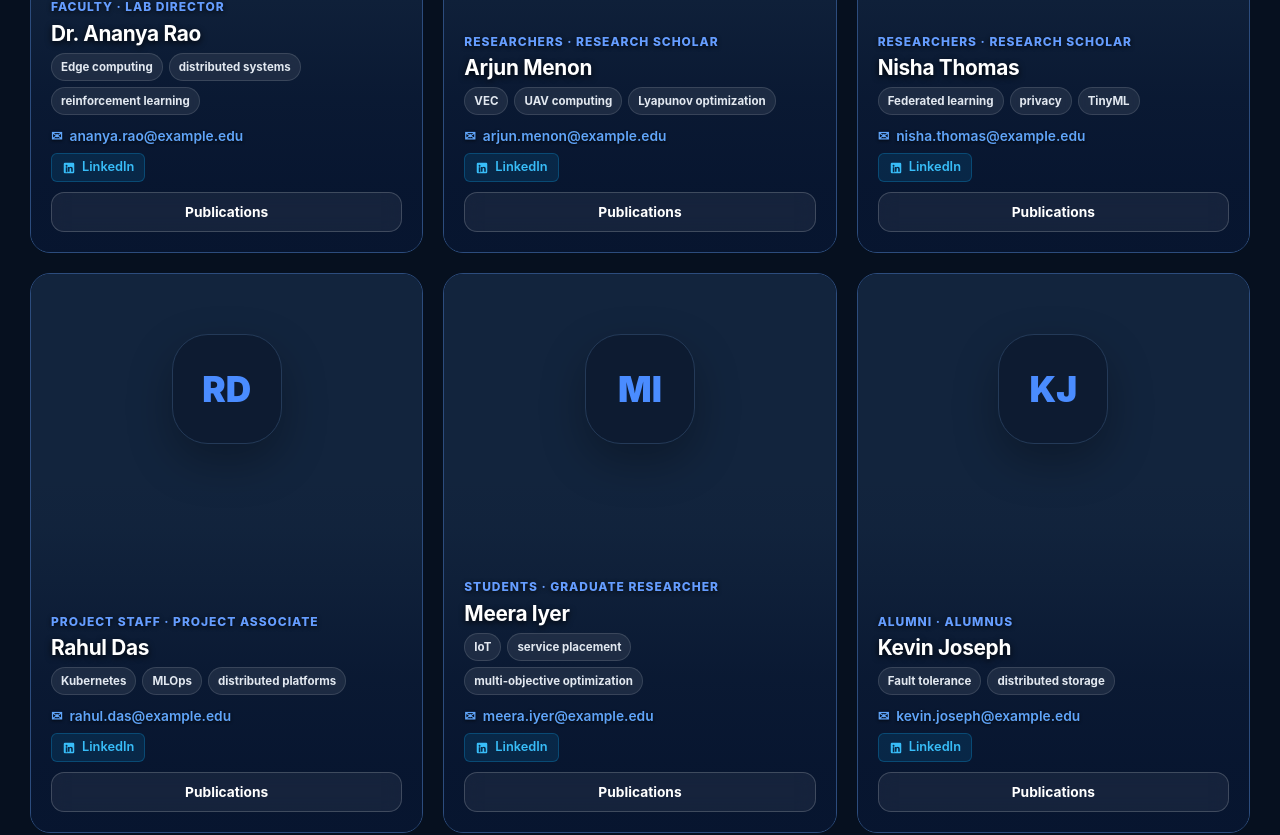
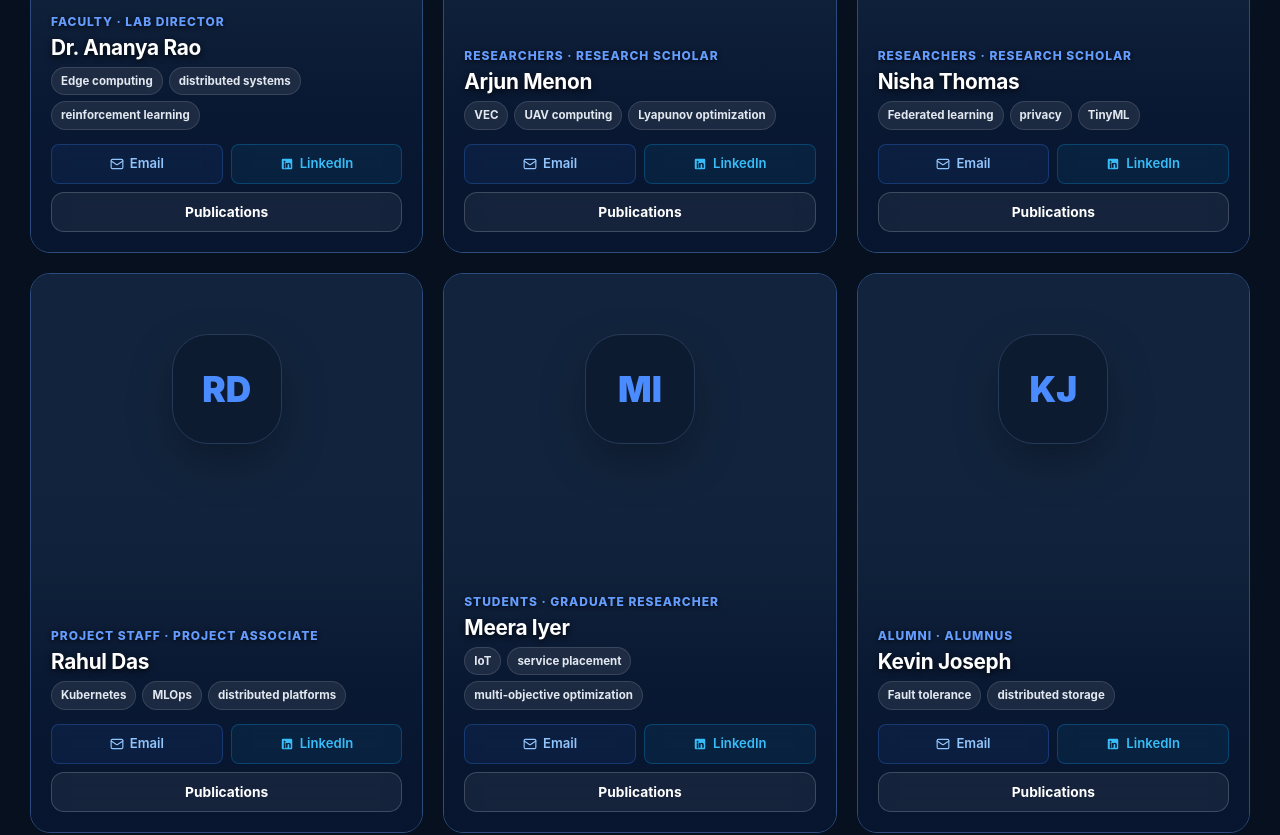
Before and after one commit to tom4k/edge-research-lab, a Next.js app: page /people in a window 1280 px wide. Shown: the part 980-1815 px from the top of the page. Built offline with nearby package versions, Linux system fonts and the light colour scheme; no server answers.

Commit message:
feat(people): replace email text with Email button alongside LinkedIn button

```diff
--- a/src/app/globals.css
+++ b/src/app/globals.css
@@ -314,55 +314,53 @@ main { min-height: 70vh; overflow: clip; }
   font-size: .72rem;
 }
 .person-actions {
-  margin-top: 10px;
+  margin-top: 14px;
   display: flex;
   flex-direction: column;
-  gap: 10px;
+  gap: 8px;
 }
-.person-links {
+.person-contact-buttons {
   display: flex;
-  flex-direction: column;
-  gap: 6px;
+  align-items: center;
+  gap: 8px;
+  width: 100%;
 }
-.person-link {
+.person-btn {
+  flex: 1;
   display: inline-flex;
   align-items: center;
-  gap: 7px;
-  font-size: 0.86rem;
+  justify-content: center;
+  gap: 6px;
+  font-size: 0.82rem;
   font-weight: 600;
-  transition: all 0.2s ease;
+  padding: 6px 12px;
+  border-radius: 8px;
   text-decoration: none;
-  width: fit-content;
-}
-.person-link-text {
-  word-break: break-all;
-}
-.person-email {
-  color: #60a5fa;
-  text-shadow: 0 1px 3px rgba(0, 0, 0, 0.8);
-}
-.person-email:hover {
-  color: #93c5fd;
-  text-decoration: underline;
-}
-.person-linkedin {
-  color: #38bdf8;
-  display: inline-flex;
-  align-items: center;
-  gap: 6px;
-  background: rgba(14, 165, 233, 0.12);
-  border: 1px solid rgba(14, 165, 233, 0.28);
-  padding: 3px 10px;
-  border-radius: 6px;
-  font-size: 0.8rem;
-  font-weight: 600;
-  width: fit-content;
+  white-space: nowrap;
+  backdrop-filter: blur(8px);
+  -webkit-backdrop-filter: blur(8px);
   transition: all 0.2s ease;
 }
-.person-linkedin:hover {
-  background: rgba(14, 165, 233, 0.24);
-  border-color: rgba(14, 165, 233, 0.5);
-  color: #bae6fd;
+.person-email-btn {
+  background: rgba(59, 130, 246, 0.08);
+  border: 1px solid rgba(59, 130, 246, 0.28);
+  color: #93c5fd;
+}
+.person-email-btn:hover {
+  background: rgba(59, 130, 246, 0.22);
+  border-color: rgba(59, 130, 246, 0.55);
+  color: #ffffff;
+  transform: translateY(-1px);
+}
+.person-linkedin-btn {
+  background: rgba(14, 165, 233, 0.08);
+  border: 1px solid rgba(14, 165, 233, 0.28);
+  color: #38bdf8;
+}
+.person-linkedin-btn:hover {
+  background: rgba(14, 165, 233, 0.22);
+  border-color: rgba(14, 165, 233, 0.55);
+  color: #ffffff;
   transform: translateY(-1px);
 }
 .person-pubs-btn {
--- a/src/app/people/page.tsx
+++ b/src/app/people/page.tsx
@@ -103,20 +103,23 @@ export default function PeoplePage() {
                           ))}
                       </div>
                       <div className="person-actions">
-                        <div className="person-links">
+                        <div className="person-contact-buttons">
                           {person.email && (
                             <a
-                              className="person-link person-email"
+                              className="button button-small button-outline person-btn person-email-btn"
                               href={`mailto:${person.email}`}
-                              title={person.email}
+                              title={`Email ${person.name}`}
                             >
-                              <span>✉</span>
-                              <span className="person-link-text">{person.email}</span>
+                              <svg width="14" height="14" viewBox="0 0 24 24" fill="none" stroke="currentColor" strokeWidth="2" strokeLinecap="round" strokeLinejoin="round" aria-hidden="true" style={{ flexShrink: 0 }}>
+                                <rect width="20" height="16" x="2" y="4" rx="2" />
+                                <path d="m22 7-8.97 5.7a1.94 1.94 0 0 1-2.06 0L2 7" />
+                              </svg>
+                              <span>Email</span>
                             </a>
                           )}
                           {person.linkedin && (
                             <a
-                              className="person-link person-linkedin"
+                              className="button button-small button-outline person-btn person-linkedin-btn"
                               href={formatLinkedInUrl(person.linkedin)}
                               target="_blank"
                               rel="noopener noreferrer"
@@ -125,7 +128,7 @@ export default function PeoplePage() {
                               <svg width="14" height="14" viewBox="0 0 24 24" fill="currentColor" aria-hidden="true" style={{ flexShrink: 0 }}>
                                 <path d="M19 3a2 2 0 0 1 2 2v14a2 2 0 0 1-2 2H5a2 2 0 0 1-2-2V5a2 2 0 0 1 2-2h14m-.5 15.5v-5.3a3.26 3.26 0 0 0-3.26-3.26c-.85 0-1.84.52-2.28 1.3v-1.11h-2.79v8.37h2.79v-4.93c0-.77.62-1.4 1.39-1.4a1.4 1.4 0 0 1 1.4 1.4v4.93h2.75M6.46 10.9v8.37H9.2V10.9H6.46M7.83 6.45a1.62 1.62 0 0 0-1.63 1.63c0 .9.73 1.63 1.63 1.63.9 0 1.63-.73 1.63-1.63 0-.9-.73-1.63-1.63-1.63Z" />
                               </svg>
-                              <span className="person-link-text">LinkedIn</span>
+                              <span>LinkedIn</span>
                             </a>
                           )}
                         </div>
```
